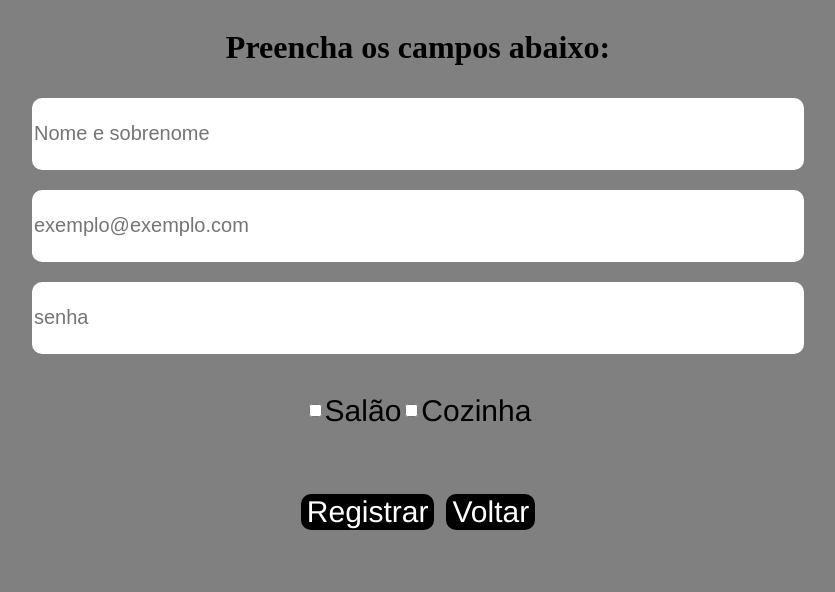
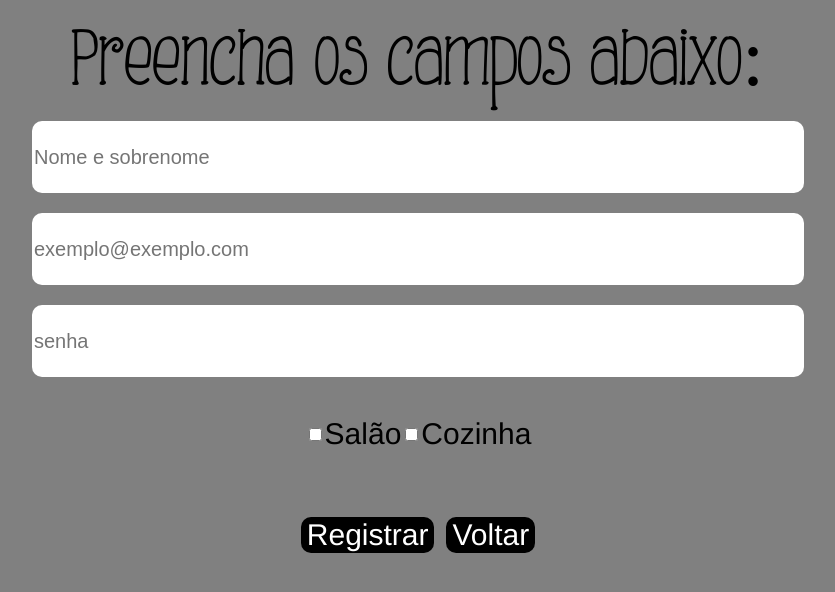
Before and after one commit to Burger-Queen-Laboratoria/SAP004-burger-queen, a React (Create React App) app: page /register in a window 1280 px wide. Shown: the top 592 px of the page, without its empty margins (230-1065 px from the left). Built offline with nearby package versions, Linux system fonts and the light colour scheme.

Commit message:
add fonte padrao bq no h1 forms

```diff
--- a/src/components/register/register.js
+++ b/src/components/register/register.js
@@ -6,12 +6,13 @@ import {
   CheckboxRegister,
   BtnsRegisterContainer,
   StyleBtnRegister,
+  TitleLogo,
 } from "../StyleComponents.js";
 
 export const Register = () => {
   return (
     <StyleForm>
-      <h1>Preencha os campos abaixo:</h1>
+      <TitleLogo>Preencha os campos abaixo:</TitleLogo>
       <StyleInput type="text" name="name" placeholder="Nome e sobrenome" />
       <InputEmail />
       <InputPassword />
```
